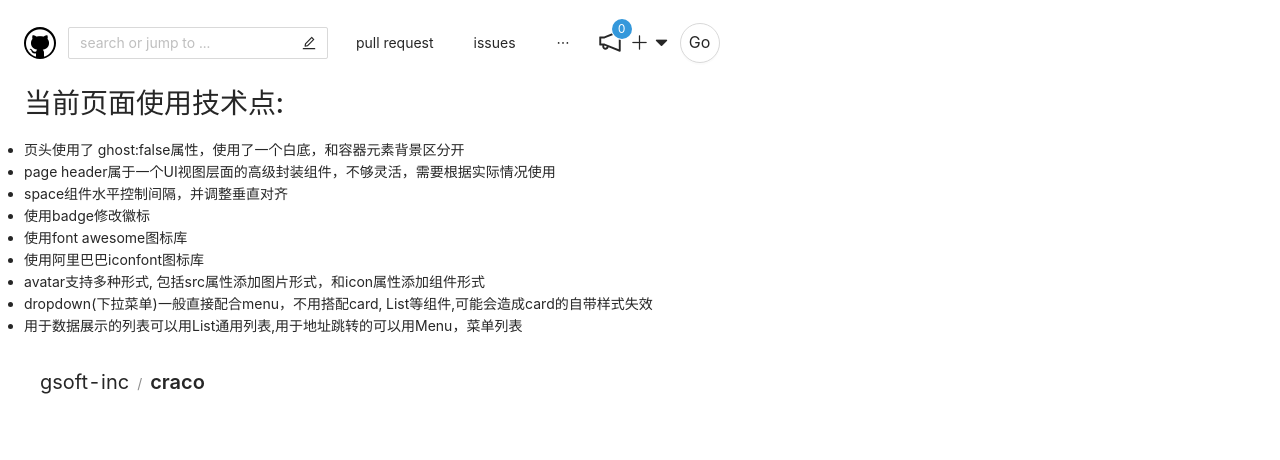
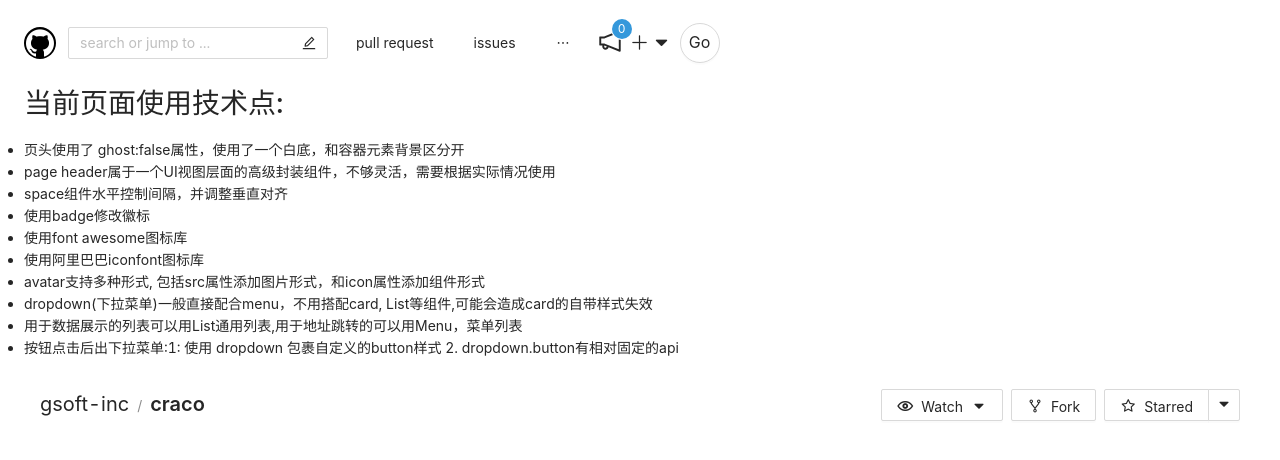
Before and after one commit to gaowujian/mimic-github-repo, a React (Create React App) app: page / in a window 1280 px wide. Shown: the top 460 px of the page. Built offline with nearby package versions, Linux system fonts and the light colour scheme.

Commit message:
完成一半的右侧栏

```diff
--- a/src/App.tsx
+++ b/src/App.tsx
@@ -18,7 +18,7 @@ import {
   Typography,
 } from "antd";
 
-import { NotificationOutlined, EditOutlined } from "@ant-design/icons";
+import { NotificationOutlined, EditOutlined, CloseCircleFilled, CloseCircleOutlined } from "@ant-design/icons";
 const { Text } = Typography;
 const Content: React.FC<Record<string, any>> = function (props) {
   const { children, ...rest } = props;
@@ -101,9 +101,11 @@ function App() {
           <li>avatar支持多种形式, 包括src属性添加图片形式，和icon属性添加组件形式</li>
           <li>dropdown(下拉菜单)一般直接配合menu，不用搭配card, List等组件,可能会造成card的自带样式失效</li>
           <li>用于数据展示的列表可以用List通用列表,用于地址跳转的可以用Menu，菜单列表</li>
+          <li>按钮点击后出下拉菜单:1: 使用 dropdown 包裹自定义的button样式 2. dropdown.button有相对固定的api</li>
         </ul>
       </PageHeader>
       <Content className="app-content">
+        <Row>
           <Breadcrumb separator="/">
             <Breadcrumb.Item>
               <Text className="text">gsoft-inc</Text>
@@ -114,6 +116,45 @@ function App() {
               </Text>
             </Breadcrumb.Item>
           </Breadcrumb>
+          <Space style={{ marginLeft: "auto" }}>
+            <Dropdown
+              placement="bottomLeft"
+              overlay={() => {
+                return (
+                  // <Menu>
+                  //   <Menu.Item>Menu</Menu.Item>
+                  // </Menu>
+                  <Card extra={<CloseCircleOutlined />}>xx</Card>
+                );
+              }}
+            >
+              <Button>
+                <Space align="center">
+                  <span className="iconfont icon-eye"></span>
+                  <span>Watch</span>
+                  <span className="iconfont icon-caretdown"></span>
+                </Space>
+              </Button>
+            </Dropdown>
+            <Button>
+              <Space align="center">
+                <span className="iconfont icon-fork"></span>
+                <span>Fork</span>
+              </Space>
+            </Button>
+            <Dropdown.Button
+              icon={<span className="iconfont icon-caretdown"></span>}
+              overlay={() => {
+                return <></>;
+              }}
+            >
+              <Space align="center">
+                <span className="iconfont icon-star"></span>
+                <span>Starred</span>
+              </Space>
+            </Dropdown.Button>
+          </Space>
+        </Row>
       </Content>
     </div>
   );
```
Lines whose indentation alone changed are shown as unchanged.
